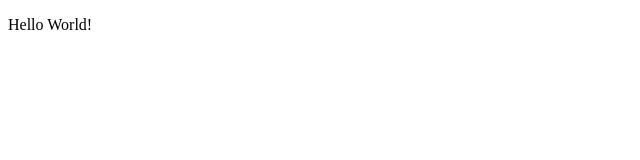
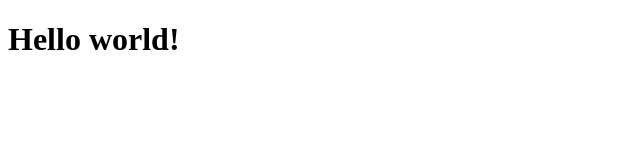
Before and after one commit to Alexeyteam/project, a plain HTML site: page Project_1/index.html in a window 1280 px wide. Shown: the whole page, without its empty margins (0-640 px from the left). Drawn offline with Linux system fonts and the light colour scheme; files whose address does not match are found by name.

Commit message:
second commit

```diff
--- a/Project_1/index.html
+++ b/Project_1/index.html
@@ -8,7 +8,7 @@
 </head>
 <body>
 
-    <p onclick="">Hello World!</p>
+    <h1>Hello world!</h1>
 
     <script src="js/script.js"></script>
 </body>
```
